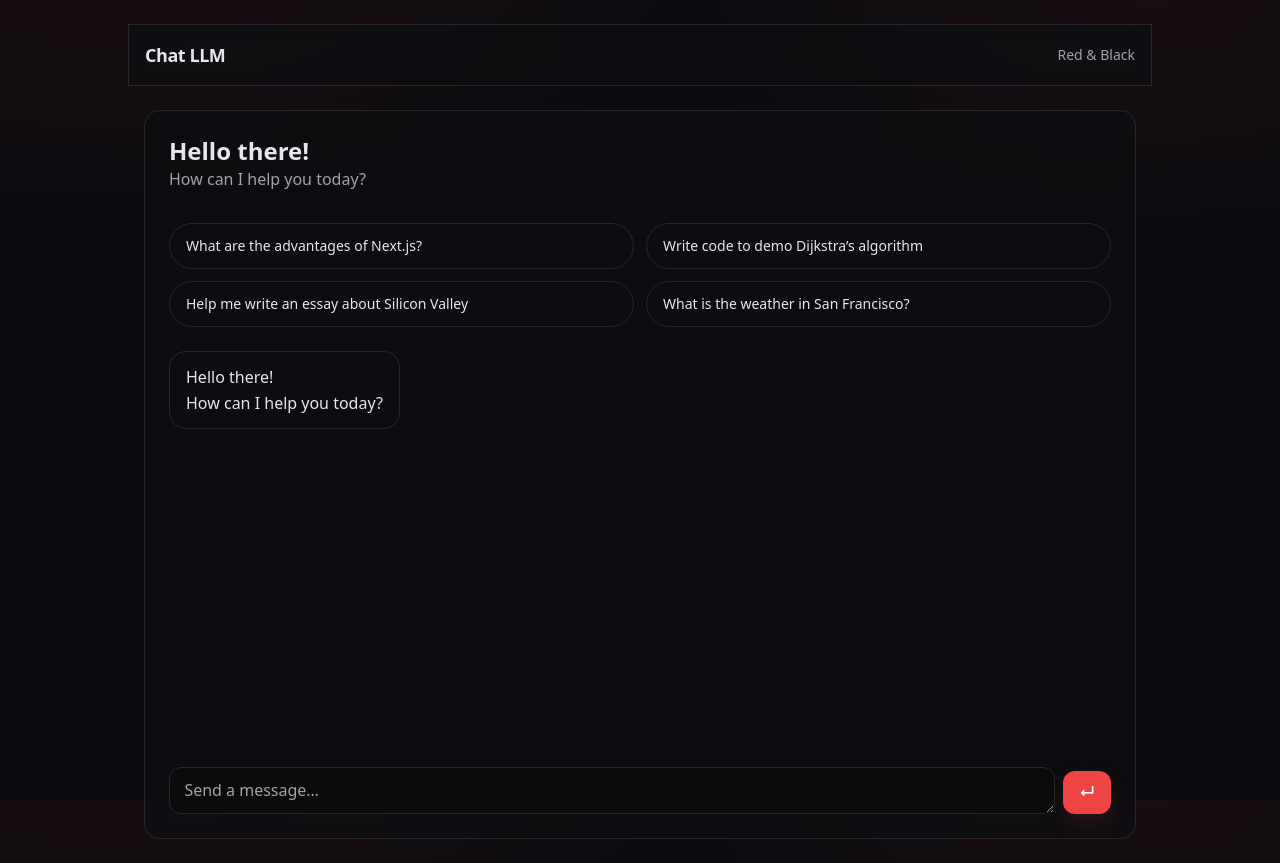
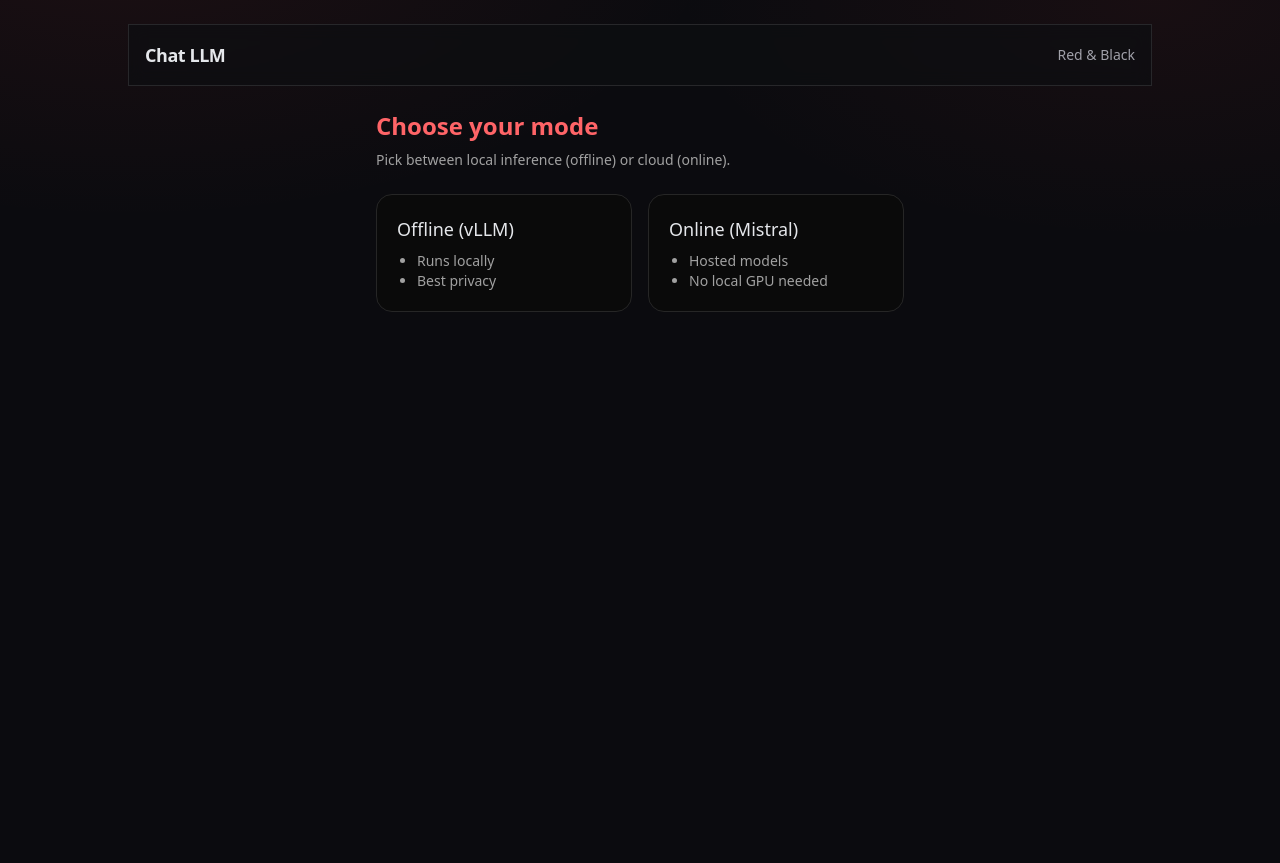
Before and after one commit to 1MrazorT1/HaiChat, a Next.js app in the folder apps/chat/: page / in a window 1280 px wide. After the commit the page ends 800 px from the top, so only its background shows below. Built offline with nearby package versions, Linux system fonts and the light colour scheme.

Commit message:
updated home page

```diff
--- a/apps/chat/app/page.tsx
+++ b/apps/chat/app/page.tsx
@@ -1,4 +1,4 @@
-import Chat from "@/components/Chat";
+import Mode from "@/components/Mode";
 
 export default function Page() {
   return (
@@ -9,7 +9,7 @@ export default function Page() {
           <span className="text-sm text-[var(--muted)]">Red & Black</span>
         </div>
       </header>
-      <Chat />
+      <Mode />
     </main>
   );
 }
```
